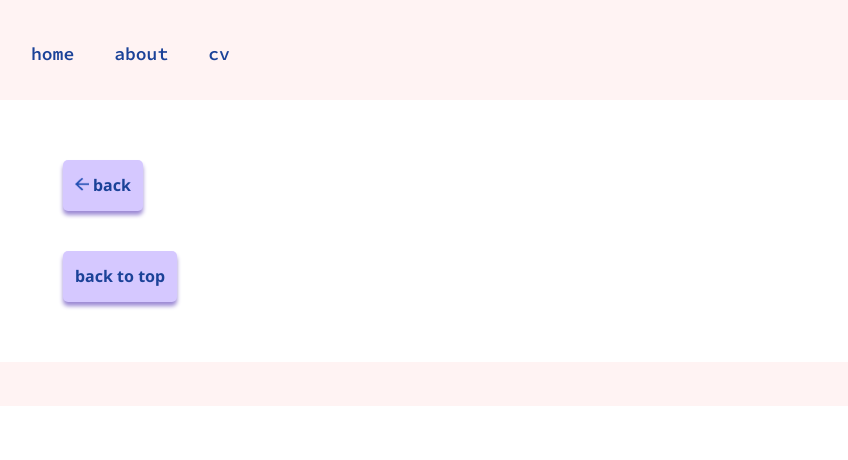
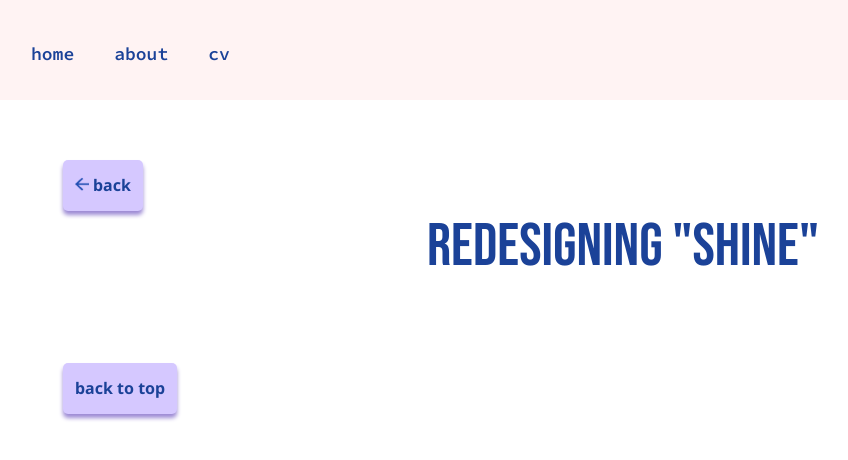
Before and after one commit to RekaK/portfolio, a Next.js app: page /professional-works/shine-app in a window 1280 px wide. Shown: the top 460 px of the page, without its empty margins (17-865 px from the left). Built offline with nearby package versions, Linux system fonts and the light colour scheme.

Commit message:
work on professional projects

```diff
--- a/pages/professional-works/kubikdata/index.tsx
+++ b/pages/professional-works/kubikdata/index.tsx
@@ -11,7 +11,7 @@ const KubikData: NextPage = () => {
         <link rel="icon" href="/favicon.ico" />
       </Head>
 
-      <ProjectTemplate></ProjectTemplate>
+      <ProjectTemplate title="UX at Kubik Data"></ProjectTemplate>
     </div>
   );
 };
--- a/pages/professional-works/shine-app/index.tsx
+++ b/pages/professional-works/shine-app/index.tsx
@@ -1,9 +1,6 @@
 import type { NextPage } from "next";
 import Head from "next/head";
-import PassionProjectContent from "../../../components/passionProject";
-import MainTemplate from "../../../templates/MainTemplate";
 import ProjectTemplate from "../../../templates/ProjectTemplate";
-import { IImageObject } from "../../../ui/ImageGrid";
 
 const Shine: NextPage = () => {
 
@@ -15,7 +12,7 @@ const Shine: NextPage = () => {
         <link rel="icon" href="/favicon.ico" />
       </Head>
 
-      <ProjectTemplate></ProjectTemplate>
+      <ProjectTemplate title={`Redesigning "Shine"`}></ProjectTemplate>
     </div>
   );
 };
--- a/templates/ProjectTemplate.tsx
+++ b/templates/ProjectTemplate.tsx
@@ -1,10 +1,22 @@
 import { useRouter } from "next/router";
-import Footer from "../components/footer";
 import Nav from "../components/nav";
 import Button from "../ui/Buttons/Button";
 import { Styled } from "./styles/ProjectTemplate.styles";
 
-const ProjectTemplate: React.FC = ({ children }) => {
+interface ISubtitleItem {
+  icon: string;
+  text: string;
+}
+interface ProjectTemplateProps {
+  title: string;
+  subtitles?: ISubtitleItem[];
+}
+
+const ProjectTemplate: React.FC<ProjectTemplateProps> = ({
+  children,
+  title,
+  subtitles,
+}) => {
   const router = useRouter();
 
   return (
@@ -19,6 +31,16 @@ const ProjectTemplate: React.FC = ({ children }) => {
             iconUrl={"/icons/backArrow.png"}
           />
         </Styled.BackButtonContainer>
+        <Styled.TitleContainer>
+          <Styled.ProjectTitle>{title}</Styled.ProjectTitle>
+          {subtitles &&
+            subtitles.length > 0 &&
+            subtitles.map((subtitle) => (
+              <Styled.SubtitleItem key={subtitle.text}>
+                <Styled.Subtitle>{subtitle.text}</Styled.Subtitle>
+              </Styled.SubtitleItem>
+            ))}
+        </Styled.TitleContainer>
         {children}
         <div>
           {" "}
--- a/templates/styles/ProjectTemplate.styles.tsx
+++ b/templates/styles/ProjectTemplate.styles.tsx
@@ -16,19 +16,42 @@ const MainContainer = styled.div({
 });
 
 const BackButtonContainer = styled.div({
-  margin: "40px 0",
+  marginTop: "40px",
 });
 
 const ProjectFooter = styled.footer({
   width: "100%",
   height: "44px",
-  backgroundColor: colors.pink
+  backgroundColor: colors.pink,
 });
+
+const TitleContainer = styled.header({
+  marginBottom: "80px",
+});
+
+const ProjectTitle = styled.h1({
+  textAlign: "center",
+  fontFamily: "Bebas Neue, sans-serif",
+  fontSize: "60px",
+  lineHeight: "72px",
+  letterSpacing: "6%",
+  fontWeight: 400,
+  color: colors.darkBlue,
+  marginBottom: "8px",
+});
+
+const SubtitleItem = styled.div({});
+
+const Subtitle = styled.span({});
 
 export const Styled = {
   ProjectTemplate,
   Main,
   MainContainer,
   BackButtonContainer,
-  ProjectFooter
+  ProjectFooter,
+  ProjectTitle,
+  TitleContainer,
+  SubtitleItem,
+  Subtitle,
 };
```
